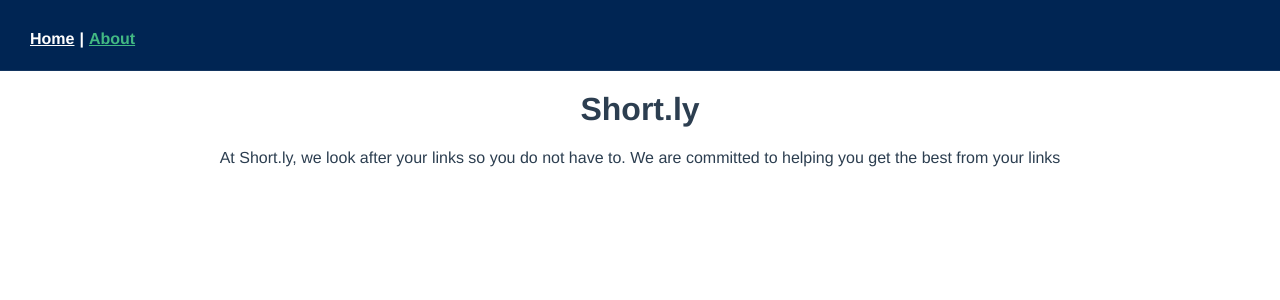
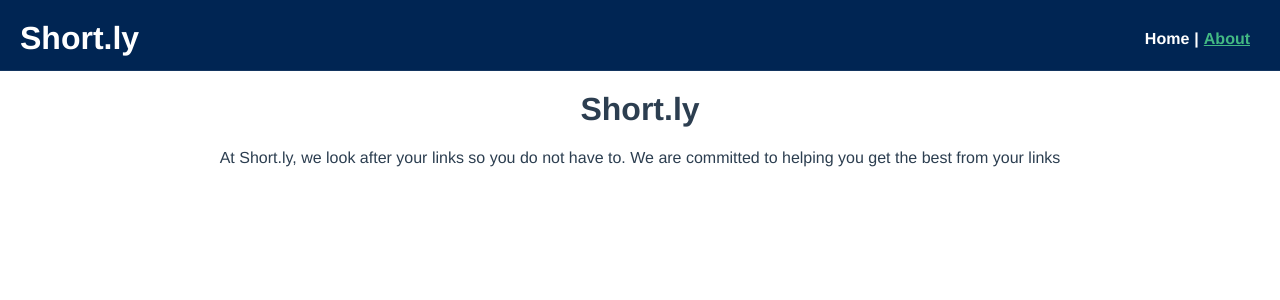
Before and after one commit to codejockie/url-shortener, a Vue app in the folder client/: page /about in a window 1280 px wide. Shown: the top 300 px of the page. Built offline with nearby package versions, Linux system fonts and the light colour scheme; no server answers.

Commit message:
add brand title

```diff
--- a/client/src/App.vue
+++ b/client/src/App.vue
@@ -2,6 +2,7 @@
   <div id="app">
     <header class="app_header">
       <div class="container">
+        <h1 class="brand">Short.ly</h1>
         <div id="nav">
           <router-link to="/">Home</router-link>
           <router-link to="/about">About</router-link>
@@ -46,16 +47,18 @@ body {
   a {
     font-weight: bold;
     color: #fff;
+    text-decoration: none;
 
     &.router-link-exact-active {
       color: #42b983;
+      text-decoration: underline;
     }
   }
 
   & a:not(:last-child)::after {
     color: #fff;
     content: "|";
-    padding: 20px 5px;
+    padding: 0 5px;
   }
 }
 
@@ -65,4 +68,14 @@ button:focus,
 button:active {
   outline: none;
 }
+
+.container {
+  display: flex;
+  justify-content: space-between;
+
+  & .brand {
+    margin: 0;
+    padding: 20px;
+  }
+}
 </style>
```
